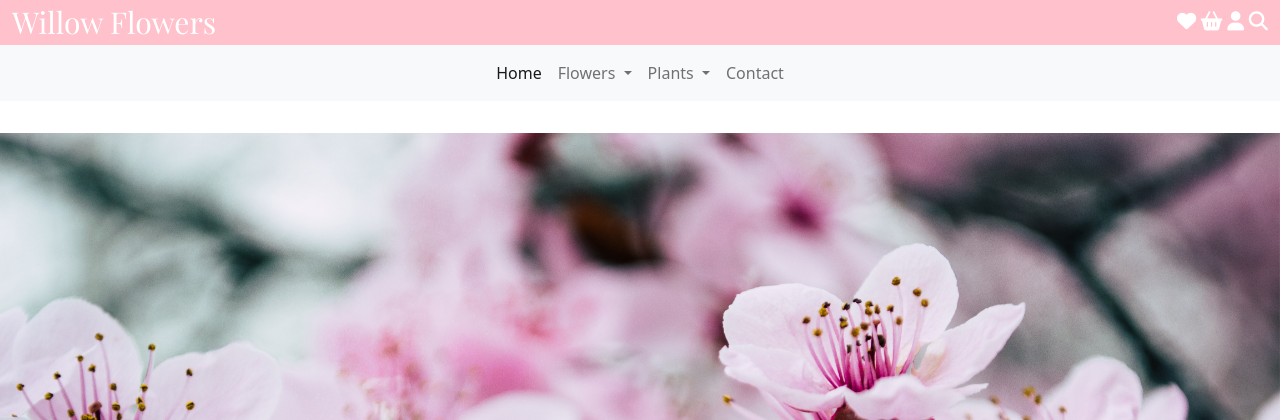
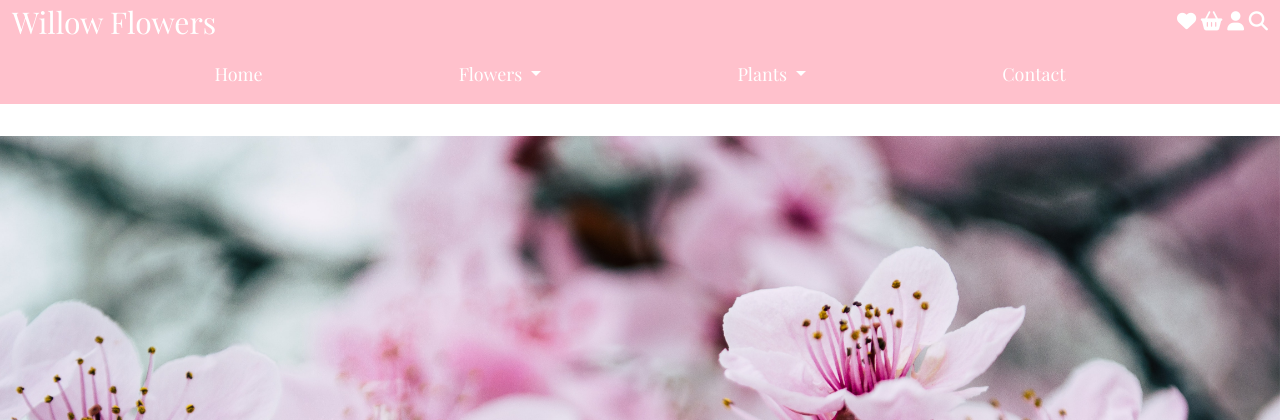
Before and after one commit to Amiejohnstone18/willow_flowers, a Django app: page / in a window 1280 px wide. Shown: the top 420 px of the page. Run offline with Django 3.2, Linux system fonts and the light colour scheme; some libraries are stand-ins or nearby versions.

Commit message:
Stlyed the navigation menu

```diff
--- a/static/css/base.css
+++ b/static/css/base.css
@@ -22,6 +22,27 @@
     font-size: 1.2em;
 }
 
+/* Nav Links */
+.navbar-toggler {
+    color: white;
+}
+
+.navbar {
+    background-color: #ffc1cc;
+}
+
+.nav-link {
+    font-family: 'Playfair Display', serif;
+    color: white;
+    font-size: 18px;;
+    margin-left: 5em;
+    margin-right: 5em;
+}
+
+.nav-link:hover {
+    color: white;
+    text-decoration: underline;
+}
 
 /* Footer */
 footer {
--- a/templates/base.html
+++ b/templates/base.html
@@ -71,7 +71,7 @@
     </div>
 
     <!-- Nav Links -->
-    <nav class="navbar navbar-expand-lg navbar-light bg-light">
+    <nav class="navbar navbar-expand-md">
   <div class="container-fluid">
     <button class="navbar-toggler" type="button" data-bs-toggle="collapse" data-bs-target="#navbarNavDropdown" aria-controls="navbarNavDropdown" aria-expanded="false" aria-label="Toggle navigation">
       <span class="navbar-toggler-icon"></span>
@@ -87,8 +87,12 @@
           </a>
           <ul class="dropdown-menu" aria-labelledby="navbarDropdownMenuLink">
             <li><a class="dropdown-item" href="#">All Flowers</a></li>
-            <li><a class="dropdown-item" href="#">Another action</a></li>
-            <li><a class="dropdown-item" href="#">Something else here</a></li>
+            <li><a class="dropdown-item" href="#">Shop By Occasion</a></li>
+            <li><a class="dropdown-item" href="#">Birthday</a></li>
+            <li><a class="dropdown-item" href="#">Congratulations</a></li>
+            <li><a class="dropdown-item" href="#">Get Well Soon</a></li>
+            <li><a class="dropdown-item" href="#">New Baby</a></li>
+            <li><a class="dropdown-item" href="#">Wedding</a></li>
           </ul>
         </li>
          <li class="nav-item dropdown">
```
